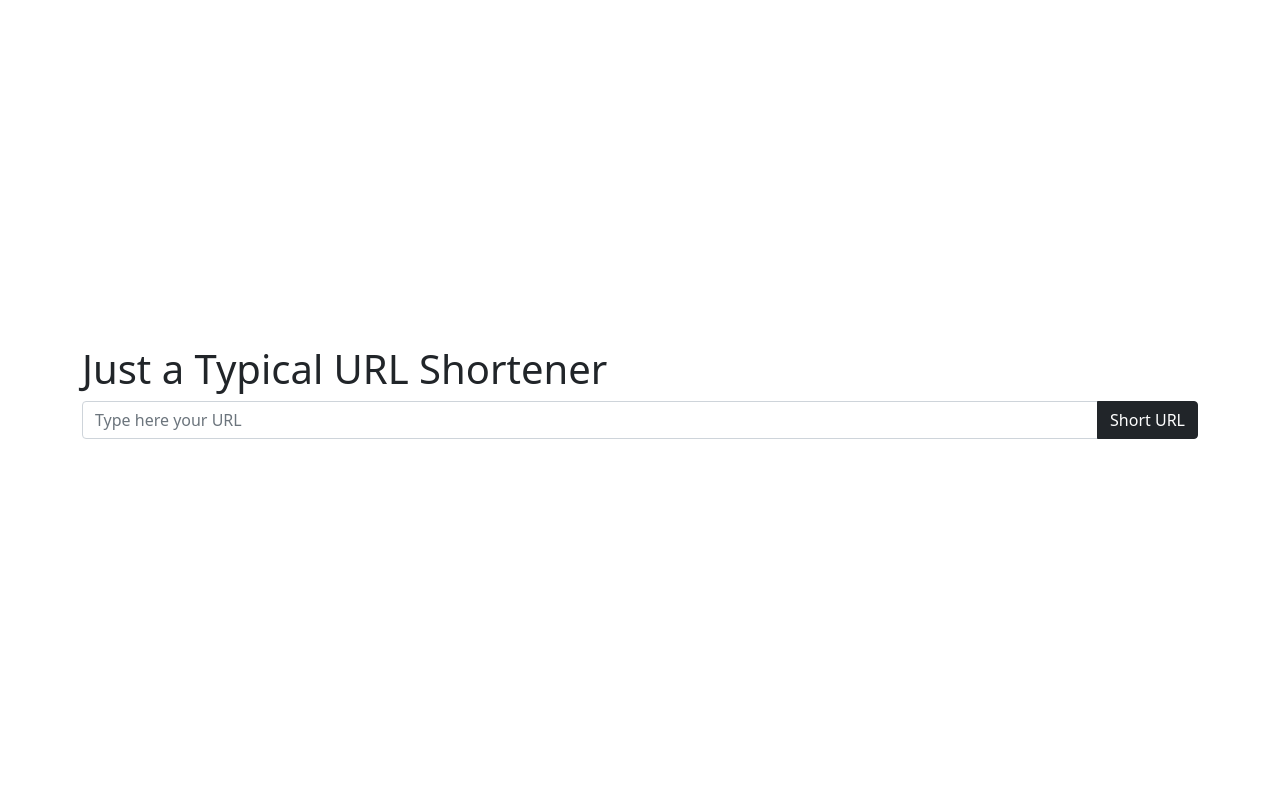
After one commit to hoangperry/system-design-implementation, a Django app: page / in a window 1280 px wide. The commit adds this page. Run offline with Django 3.2, Linux system fonts and the light colour scheme; some libraries are stand-ins or nearby versions.

Commit message:
add UI, Assets

```diff
--- a/url-shorterner/app_core/settings.py
+++ b/url-shorterner/app_core/settings.py
@@ -55,7 +55,9 @@ ROOT_URLCONF = 'app_core.urls'
 TEMPLATES = [
     {
         'BACKEND': 'django.template.backends.django.DjangoTemplates',
-        'DIRS': [],
+        'DIRS': [
+            BASE_DIR.joinpath('templates/'),
+        ],
         'APP_DIRS': True,
         'OPTIONS': {
             'context_processors': [
--- a/url-shorterner/shortener/views.py
+++ b/url-shorterner/shortener/views.py
@@ -14,11 +14,11 @@ def home_view(request):
             'url': '/'
         }
     }
-    return render(request, 'page/index.html', final_response)
+    return render(request, 'index.html', final_response)
 
 
 class RESTShortener(APIView):
     @staticmethod
     def post(request):
-
+        print(request)
         return Response({'a': 1}, status=status.HTTP_200_OK)
--- /dev/null
+++ b/url-shorterner/static/index.css
@@ -0,0 +1,6 @@
+.center-vertical {
+    min-height: 100%;
+    min-height: 100vh;
+    display: flex;
+    align-items: center;
+}
--- /dev/null
+++ b/url-shorterner/static/index.js
@@ -0,0 +1,48 @@
+//$("#shortenForm").submit(function(e) {
+//
+//    e.preventDefault(); // avoid to execute the actual submit of the form.
+//
+//    var form = $(this);
+//    var actionUrl = form.attr('action');
+//    console.log('12312312';)
+//    $.ajax({
+//        type: "POST",
+//        url: actionUrl,
+//        data: form.serialize(), // serializes the form's elements.
+//        success: function(data)
+//        {
+//          alert(data); // show response from the php script.
+//        }
+//    });
+//
+//});
+
+$('#originalURL').keypress(function (e) {
+  if (e.which == 13) {
+    console.log('Found <Enter> event, submit form');
+  }
+});
+
+var $csrf_token = $('[name="csrfmiddlewaretoken"]').attr('value');
+
+$(function() {
+  $("#shortenForm").submit(function(event) {
+    event.preventDefault();
+
+    //get the form data
+    var formData = {
+      original_url: $("input[name=original_url]").val(),
+    };
+
+    $.ajax({
+      type: "POST",
+      url: "/api/v1/data/shorten",
+      data: formData,
+      dataType: "json",
+      headers:{"X-CSRFToken": $csrf_token},
+      encode: true
+    }).done(function(data) {
+      console.log(data);
+    });
+  });
+});
--- a/url-shorterner/templates/base.html
+++ b/url-shorterner/templates/base.html
@@ -1,16 +1,12 @@
 {% load static %}
 <html lang="en">
 
-{% include 'head/head.html' %}
+{% include 'header.html' %}
 <body>
 
     {% block body-content %}
-
     {% endblock %}
 
-
-
-    {% include "basic/footer.html" %}
     {% block import-script %}
     {% endblock %}
 
--- a/url-shorterner/templates/header.html
+++ b/url-shorterner/templates/header.html
@@ -3,11 +3,14 @@
 <head>
     <meta charset="utf-8"/>
     <meta name="viewport" content="width=device-width, initial-scale=1, shrink-to-fit=no">
-    <link rel="icon" type="image/png" href="{% static 'img/favicon.png' %}">
-    <title>
-        URL Shortener - Hoang N. Truong
-    </title>
+    <link rel="icon" type="image/png" href="{% static 'img/favicon.ico' %}">
+    <title>URL Shortener - Hoang N. Truong</title>
+
     <link href="https://fonts.googleapis.com/css?family=Open+Sans:300,400,600,700" rel="stylesheet"/>
+    <link href="https://cdn.jsdelivr.net/npm/bootstrap@5.0.2/dist/css/bootstrap.min.css" rel="stylesheet" integrity="sha384-EVSTQN3/azprG1Anm3QDgpJLIm9Nao0Yz1ztcQTwFspd3yD65VohhpuuCOmLASjC" crossorigin="anonymous">
+    <link href="{% static 'index.css' %}" rel="stylesheet"/>
+
+    <script src="https://cdn.jsdelivr.net/npm/bootstrap@5.0.2/dist/js/bootstrap.bundle.min.js" integrity="sha384-MrcW6ZMFYlzcLA8Nl+NtUVF0sA7MsXsP1UyJoMp4YLEuNSfAP+JcXn/tWtIaxVXM" crossorigin="anonymous"></script>
     <script src="https://kit.fontawesome.com/42d5adcbca.js" crossorigin="anonymous"></script>
-
+    <script src="https://ajax.googleapis.com/ajax/libs/jquery/3.6.1/jquery.min.js"></script>
 </head>
--- /dev/null
+++ b/url-shorterner/templates/index.html
@@ -0,0 +1,25 @@
+{% extends "base.html" %}
+{% load static %}
+
+{% block body-content %}
+
+
+<div style="min-height: 100%; min-height: 100vh; display: flex; align-items: center;">
+    <div class="container">
+        <h1 class="title">Just a Typical URL Shortener</h1>
+        <form id="shortenForm">
+            <div class="input-group mb-3">
+                <input type="text" class="form-control" placeholder="Type here your URL"
+                       name="original_url" id="originalURL">
+                <button type="submit" class="btn btn-dark">Short URL</button>
+            </div>
+        </form>
+    </div>
+</div>
+
+{% endblock %}
+
+{% block import-script %}
+<script src="{% static 'index.js' %}"></script>
+
+{% endblock %}
```
